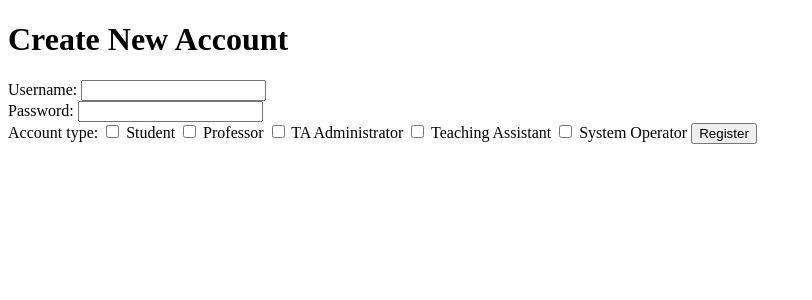
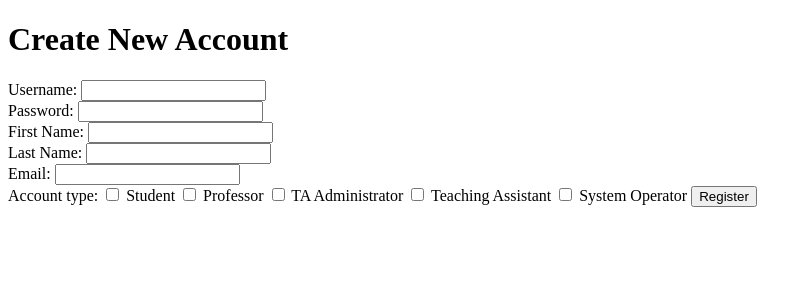
Before and after one commit to cpappas18/STARboard, a PHP site: page /register.html in a window 1280 px wide. Shown: the top 300 px of the page, without its empty margins (0-812 px from the left). Run offline with PHP 8.4, Linux system fonts and the light colour scheme.

Commit message:
Added more fields to registration form

```diff
--- a/register.html
+++ b/register.html
@@ -1,28 +1,51 @@
 <!DOCTYPE html>
     <head>
-
-        <script src="https://ajax.googleapis.com/ajax/libs/jquery/3.6.0/jquery.min.js"></script>
-
         <script>
 
+            function toggleStudentInfo() {
+                let student_info = document.getElementById('student-info');
+
+                if (student_info.style.display === "none") {
+                    student_info.style.display = "block";
+                } else {
+                    student_info.style.display = "none";
+                }
+            }
+
             function sendAccountCreationRequest() {
-                username = document.getElementById("username").value;
-                password = document.getElementById("password").value;
+                let username = document.getElementById("username").value;
+                let password = document.getElementById("password").value;
+                let first_name = document.getElementById("first-name").value;
+                let last_name = document.getElementById("last-name").value;
+                let email = document.getElementById("email").value;
+                let student_id = document.getElementById("student-id").value;
 
+                // get account types from form input
+                let checked = document.querySelectorAll('input[name=acct-type]:checked');
                 let account_types = [];
+                checked.forEach(type => account_types.push(type.id));
 
-                $("input:checkbox[name=type]:checked").each(function(){
-                    account_types.push($(this).val());
-                });
+                // get registered courses from form input
+                let courses = document.getElementById("courses");
+                let reg_courses = [];
+                let course;
+                for (let c=0; c<courses.children.length; c++) {
+                    course = courses.children[c].children[0]; // access nested input element
+                    if (course.value.length > 0) {
+                        reg_courses.push(course.value);
+                    }
+                }
 
-                syncRequest = new XMLHttpRequest();
+                const syncRequest = new XMLHttpRequest();
                 syncRequest.open("POST", "register.php", false);
                 syncRequest.setRequestHeader("Content-Type", "application/x-www-form-urlencoded");
-                syncRequest.send(`username=${username}&password=${password}&${JSON.stringify(account_types)}`);
+                syncRequest.send(`username=${username}&password=${password}&firstname=${first_name}
+                &lastname=${last_name}&email=${email}&accounttypes=${JSON.stringify(account_types)}
+                &studentid=${student_id}&courses=${JSON.stringify(reg_courses)}`);
 
                 if (syncRequest.status === 200) {
                     document.body.innerHTML = syncRequest.responseText;
-                    scripts = document.body.getElementsByTagName("script");
+                    let scripts = document.body.getElementsByTagName("script");
 
                     if (scripts.length > 0) {
                         eval(scripts[0].text); // execute the declaration code for redirect() so that the browser knows it exists
@@ -38,18 +61,38 @@
         <form>
             Username: <input id="username" type="text" name="username"><br>
             Password: <input id="password" type="password" name="password"><br>
+            First Name: <input id="first-name" type="text" name="first-name"><br>
+            Last Name: <input id="last-name" type="text" name="last-name"><br>
+            Email: <input id="email" type="email" name="email"><br>
+
             Account type:
 
-            <input type="checkbox" id="student" name="student">
+            <input type="checkbox" id="student" name="acct-type" onclick="toggleStudentInfo()">
             <label for="student">Student</label>
-            <input type="checkbox" id="professor" name="professor">
+            <input type="checkbox" id="professor" name="acct-type">
             <label for="professor">Professor</label>
-            <input type="checkbox" id="admin" name="admin">
+            <input type="checkbox" id="admin" name="acct-type">
             <label for="admin">TA Administrator</label>
-            <input type="checkbox" id="TA" name="TA">
+            <input type="checkbox" id="TA" name="acct-type">
             <label for="TA">Teaching Assistant</label>
-            <input type="checkbox" id="sys-operator" name="sys-operator">
+            <input type="checkbox" id="sys-operator" name="acct-type">
             <label for="sys-operator">System Operator</label>
+
+            <div id="student-info" style="display:none">
+                <!-- TODO: change this to a drop-down menu of courses where the
+                            user can pick as many as they want -->
+                Student ID: <input id="student-id" type="number" minlength="9" maxlength="9" style="width:100px"><br>
+                Registered Courses:
+                <ol id="courses">
+                    <li><input id="course-1" type="text" name="course-1"></li>
+                    <li><input id="course-2" type="text" name="course-2"></li>
+                    <li><input id="course-3" type="text" name="course-3"></li>
+                    <li><input id="course-4" type="text" name="course-4"></li>
+                    <li><input id="course-5" type="text" name="course-5"></li>
+                    <li><input id="course-6" type="text" name="course-6"></li>
+                </ol>
+
+            </div>
 
             <button type="button" onclick="sendAccountCreationRequest()">Register</button>
         </form>
```
Also changed, not shown: login.html (+4 -4 lines), register.php (+14 -1 lines).
